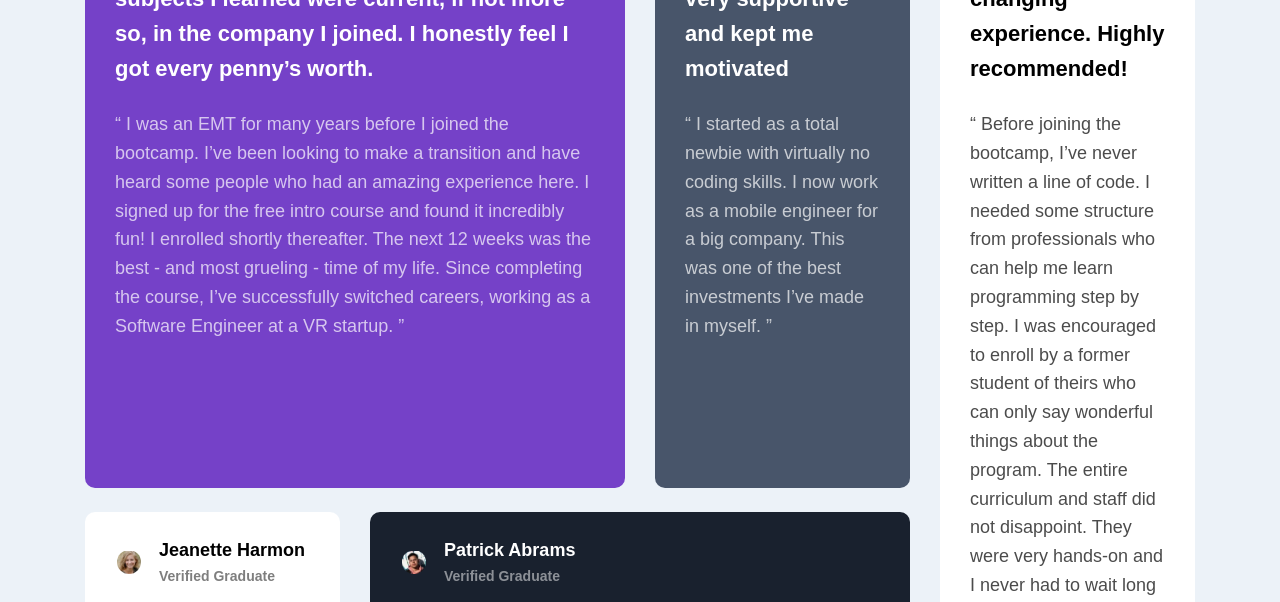
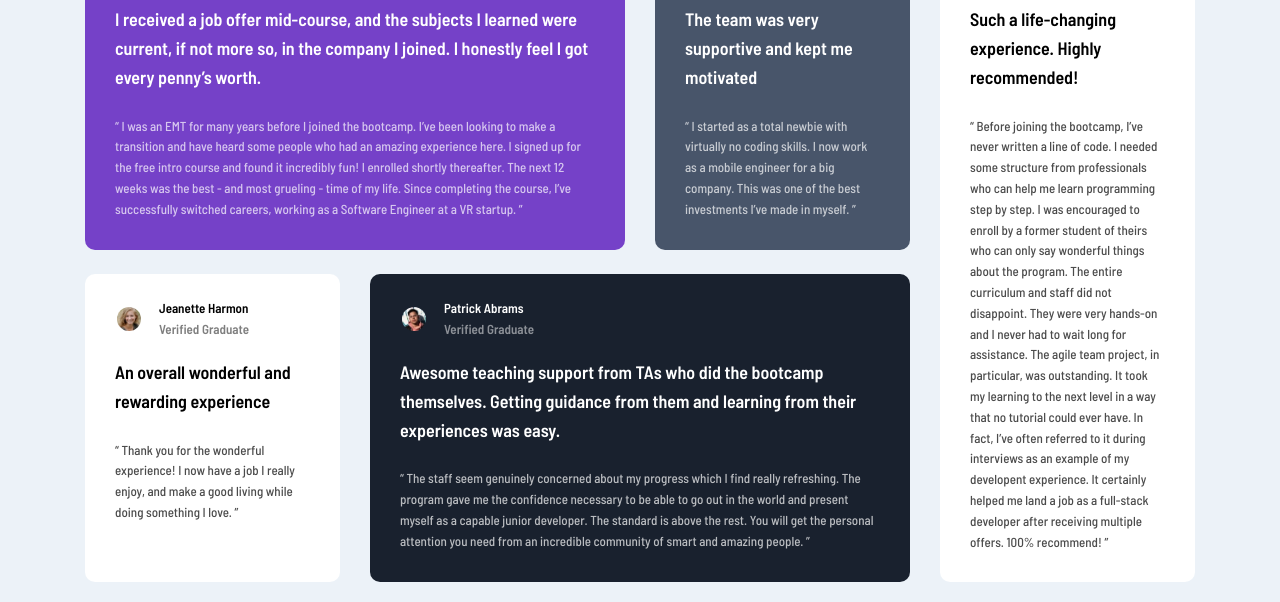
Before and after one commit to macsigner/webpro-exercise-testimonials-grid-section, a plain HTML site: page index.html in a window 1280 px wide. Shown: the part 148-750 px from the top of the page. Drawn offline with Linux system fonts and the light colour scheme.

Commit message:
Add font

```diff
--- a/assets/css/style.css
+++ b/assets/css/style.css
@@ -31,9 +31,9 @@ html {
     --color-neutral-light-grayish-blue: hsl(210, 46%, 95%);
 
     /* font-sizes */
-    --font-size-90: 1.4rem;
-    --font-size-100: 1.8rem;
-    --font-size-110: 2.2rem;
+    --font-size-90: 1.3rem;
+    --font-size-100: 1.3rem;
+    --font-size-110: 1.8rem;
 }
 
 /**
@@ -66,8 +66,24 @@ figure {
     padding: 0;
 }
 
+@font-face {
+    font-family: 'Barlow Semi Condensed';
+    font-style: normal;
+    font-weight: 500;
+    src: url('../fonts/barlow-semi-condensed-v13-latin/barlow-semi-condensed-v13-latin-500.woff2') format('woff2'),
+    url('../fonts/barlow-semi-condensed-v13-latin/barlow-semi-condensed-v13-latin-500.woff') format('woff');
+}
+
+@font-face {
+    font-family: 'Barlow Semi Condensed';
+    font-style: normal;
+    font-weight: 600;
+    src: url('../fonts/barlow-semi-condensed-v13-latin/barlow-semi-condensed-v13-latin-600.woff2') format('woff2'),
+    url('../fonts/barlow-semi-condensed-v13-latin/barlow-semi-condensed-v13-latin-600.woff') format('woff');
+}
+
 body {
-    font: 1.6rem/1.6 sans-serif;
+    font: 1.3rem/1.6 'Barlow Semi Condensed', sans-serif;
 }
 
 /**
@@ -196,6 +212,7 @@ body > main {
 }
 
 .tile-testimonial__quote {
+    opacity: 0.7;
     font-size: var(--font-size-100);
 }
 
@@ -211,7 +228,3 @@ body > main {
     margin-bottom: 2.4rem;
     font-size: var(--font-size-110);
 }
-
-.tile-testimonial__quote-title ~ * {
-    opacity: 0.7;
-}
```
Also changed, not shown: assets/fonts/barlow-semi-condensed-v13-latin/barlow-semi-condensed-v13-latin-500.woff (added), assets/fonts/barlow-semi-condensed-v13-latin/barlow-semi-condensed-v13-latin-500.woff2 (added), assets/fonts/barlow-semi-condensed-v13-latin/barlow-semi-condensed-v13-latin-600.woff (added), assets/fonts/barlow-semi-condensed-v13-latin/barlow-semi-condensed-v13-latin-600.woff2 (added).
